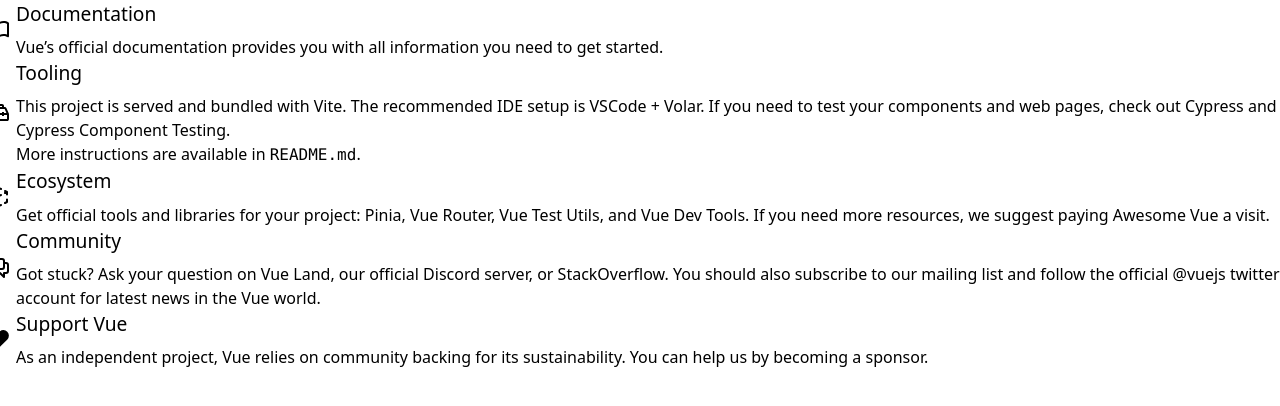
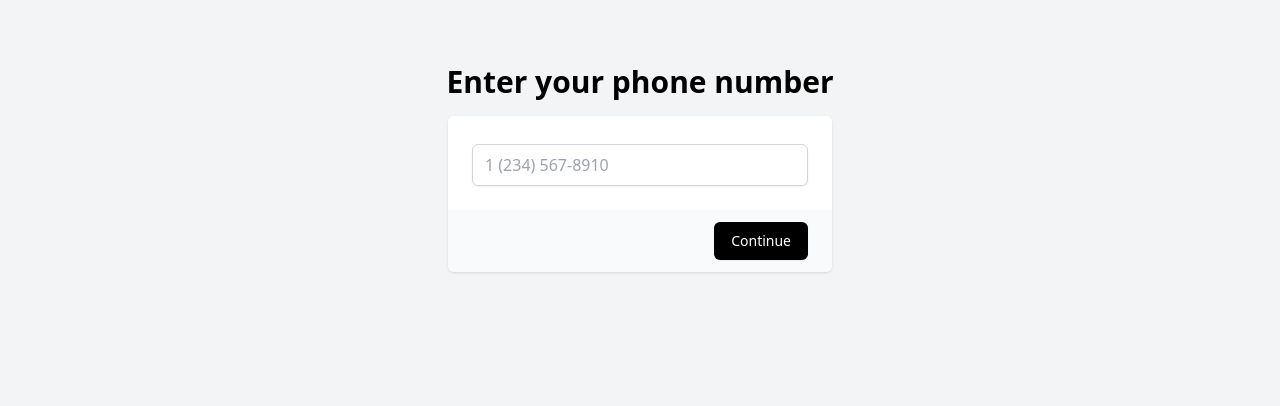
Before and after one commit to liteninkiran/ride-share-app, a Vue app in the folder src/frontend/: page / in a window 1280 px wide. Shown: the top 406 px of the page. Built offline with nearby package versions, Linux system fonts and the light colour scheme.

Commit message:
05 - Adding login & authentication: Add form

```diff
--- a/src/frontend/src/App.vue
+++ b/src/frontend/src/App.vue
@@ -3,5 +3,7 @@
 </script>
 
 <template>
-    <RouterView />
+    <div class="min-h-screen bg-gray-100 text-center antialiased">
+        <RouterView />
+    </div>
 </template>
--- a/src/frontend/src/router/index.js
+++ b/src/frontend/src/router/index.js
@@ -1,5 +1,5 @@
 import { createRouter, createWebHistory } from 'vue-router'
-import HomeView from '../views/HomeView.vue'
+import LoginView from '../views/LoginView.vue'
 
 const router = createRouter({
     history: createWebHistory(import.meta.env.BASE_URL),
@@ -7,7 +7,7 @@
         {
             path: '/',
             name: 'home',
-            component: HomeView,
+            component: LoginView,
         },
     ]
 })
--- /dev/null
+++ b/src/frontend/src/views/LoginView.vue
@@ -0,0 +1,82 @@
+<template>
+
+    <div class="pt-16">
+
+        <!-- Heading -->
+        <h1 class="text-3xl font-semibold mb-4">
+            Enter your phone number
+        </h1>
+
+        <!-- Form -->
+        <form action="#">
+
+            <div
+                class="overflow-hidden
+                        shadow
+                        sm:rounded-md
+                        max-w-sm
+                        mx-auto
+                        text-left"
+            >
+
+                <!-- Phone Number -->
+                <div class="bg-white px-4 py-5 sm:p-6">
+                    <div>
+                        <input
+                            type="text"
+                            name="phone"
+                            id="phone"
+                            placeholder="1 (234) 567-8910"
+                            class="mt-1
+                                    block
+                                    w-full
+                                    px-3
+                                    py-2
+                                    rounded-md
+                                    border
+                                    shadow-sm
+                                    focus:outline-none
+                                    border-gray-300
+                                    focus:border-black"
+                        >
+                    </div>
+                </div>
+
+                <!-- Submit -->
+                <div class="bg-gray-50 px-4 py-3 text-right sm:px-6">
+                    <button
+                        type="submit"
+                        class="inline-flex
+                                justify-center
+                                rounded-md
+                                border
+                                border-transparent
+                                py-2
+                                px-4
+                                text-sm
+                                font-medium
+                                shadow-sm
+                                focus:outline-none
+                                bg-black
+                                hover:bg-gray-600
+                                text-white"
+                    >
+                        Continue
+                    </button>
+                </div>
+
+            </div>
+
+        </form>
+
+    </div>
+
+</template>
+
+<script setup>
+
+</script>
+
+<style>
+
+</style>
```
